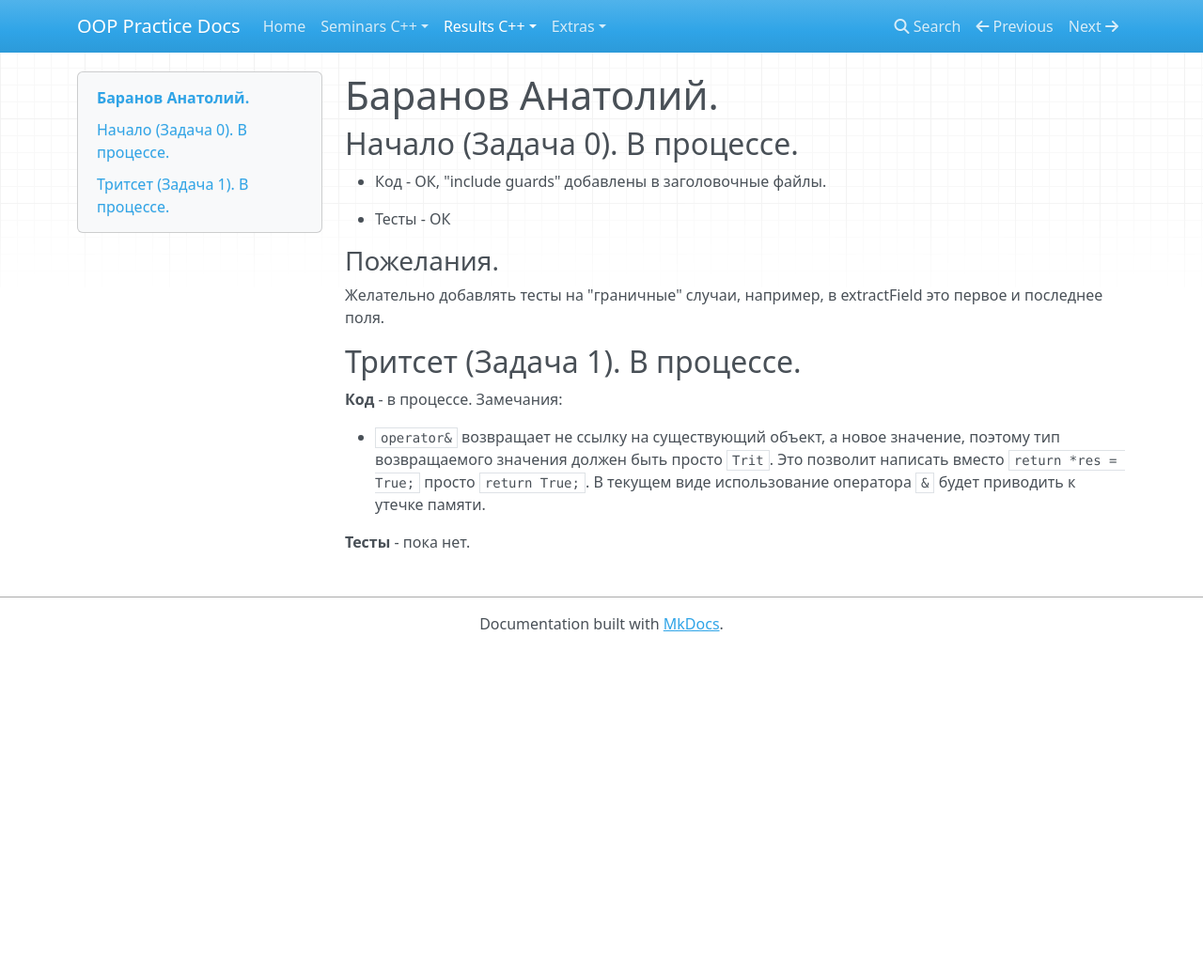
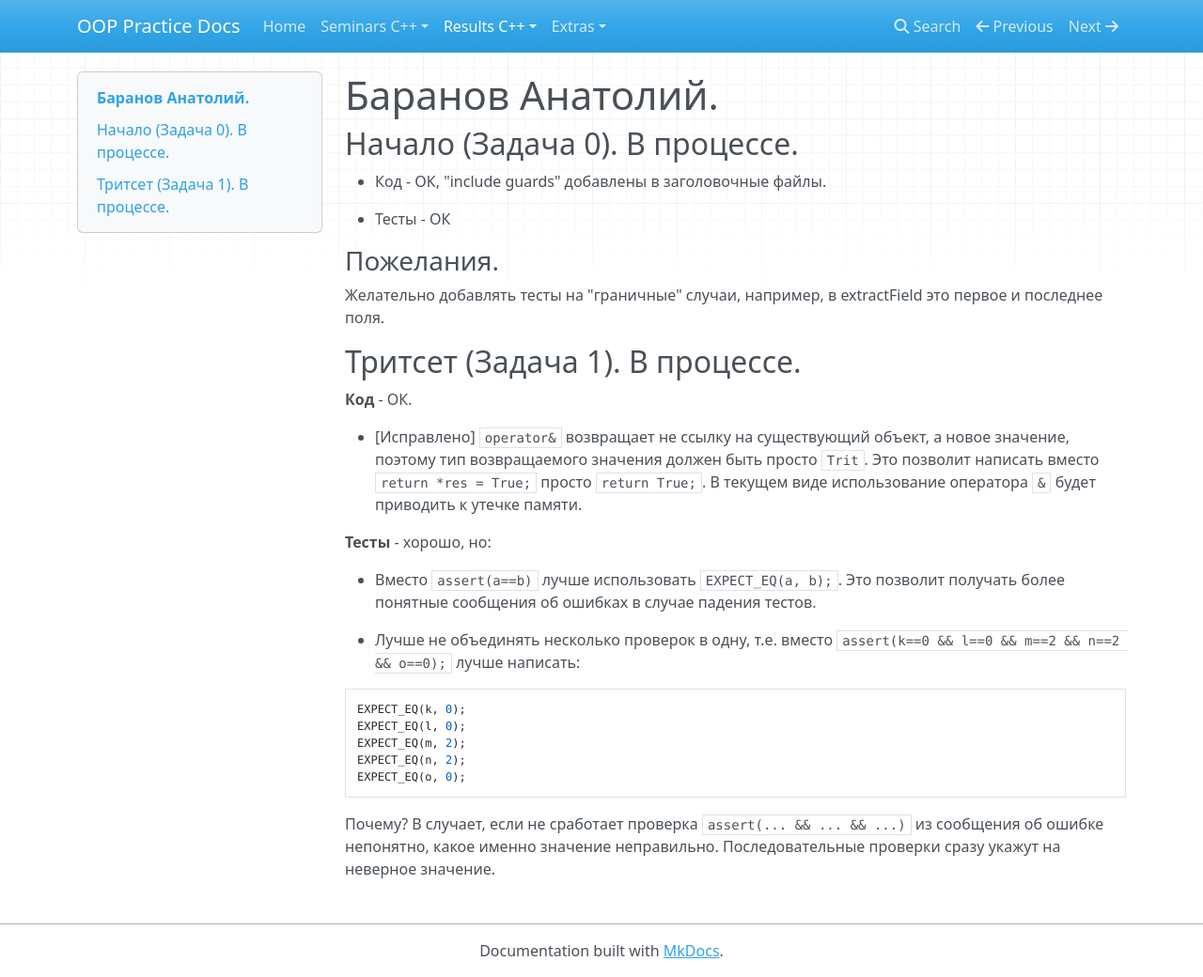
Before and after one commit to avoronkov/oop, an MkDocs documentation site: the page built from docs/2016.cpp/task0/baranov.md, in a window 1280 px wide and 1040 px high. Shown: the whole window at 94% size. Built offline with MkDocs 1.6.1, drawn with Linux system fonts in a browser that asks for light colours; nearby versions of some CDN libraries; old or Windows-style settings are respelled for this version of MkDocs.

````diff
--- a/docs/2016.cpp/task0/baranov.md
+++ b/docs/2016.cpp/task0/baranov.md
@@ -11,10 +11,25 @@
 
 ## Тритсет (Задача 1). В процессе.
 
-**Код** - в процессе. Замечания:
+**Код** - ОК.
 
-- `operator&` возвращает не ссылку на существующий объект, а новое значение, поэтому тип возвращаемого значения должен быть просто `Trit`.
+- [Исправлено] `operator&` возвращает не ссылку на существующий объект, а новое значение, поэтому тип возвращаемого значения должен быть просто `Trit`.
 Это позволит написать вместо `return *res = True;` просто `return True;`.
 В текущем виде использование оператора `&` будет приводить к утечке памяти.
 
-**Тесты** - пока нет.
+**Тесты** - хорошо, но:
+
+- Вместо `assert(a==b)` лучше использовать `EXPECT_EQ(a, b);`. Это позволит получать более понятные сообщения об ошибках в случае падения тестов.
+
+- Лучше не объединять несколько проверок в одну, т.е. вместо `assert(k==0 && l==0 && m==2 && n==2 && o==0);` лучше написать:
+
+```C++
+EXPECT_EQ(k, 0);
+EXPECT_EQ(l, 0);
+EXPECT_EQ(m, 2);
+EXPECT_EQ(n, 2);
+EXPECT_EQ(o, 0);
+```
+
+Почему? В случает, если не сработает проверка `assert(... && ... && ...)` из сообщения об ошибке непонятно, какое именно значение неправильно.
+Последовательные проверки сразу укажут на неверное значение.
````
Also changed, not shown: docs/2016.cpp/results.md (+1 -1 lines), docs/2016.cpp/task0/gusev.md (+14 -2 lines), docs/2016.cpp/task0/zhuk.md (+2 -10 lines), docs/index.md (+1 -1 lines).
